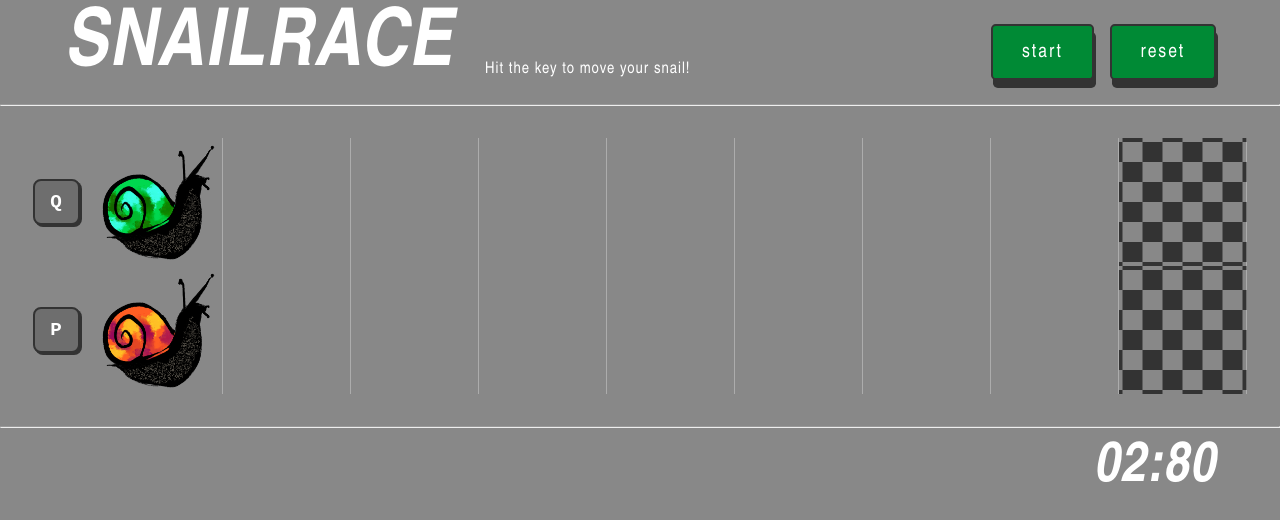
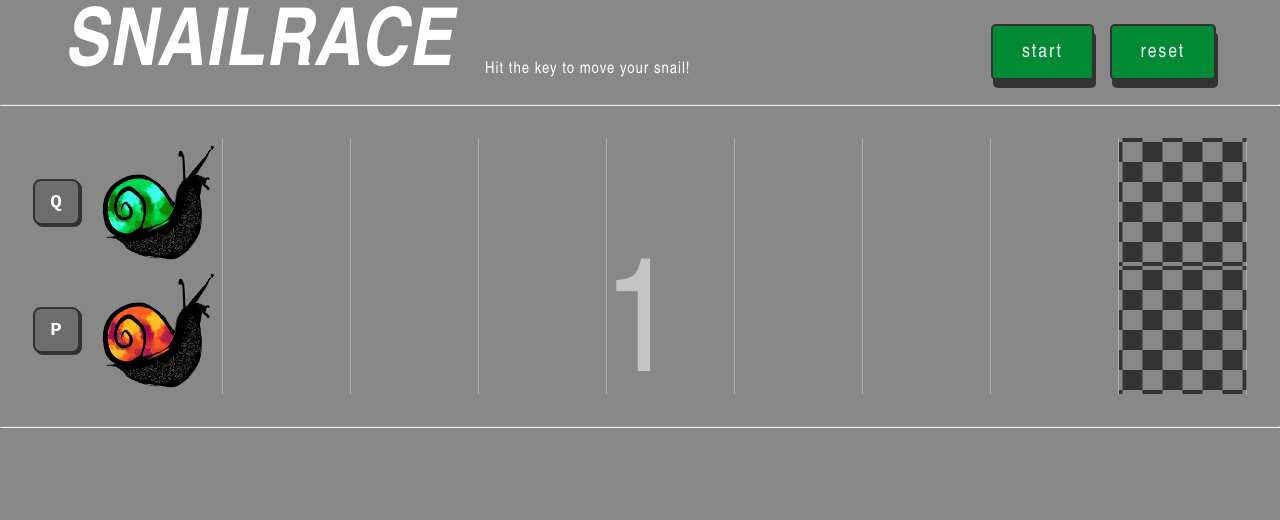
Before and after one commit to sulphite/snail-race, a plain HTML site: page index.html in a window 1280 px wide. Both pictures are taken after a click on the button "start". Drawn offline with Linux system fonts and the light colour scheme.

Commit message:
add countdown before game start

```diff
--- a/index.html
+++ b/index.html
@@ -9,6 +9,7 @@
 </head>
 
 <body>
+  <div id="countdown"></div>
   <header>
     <h1>SNAILRACE</h1>
     <p>Hit the key to move your snail!</p>
--- a/script.js
+++ b/script.js
@@ -1,6 +1,7 @@
-let gameOver = false
+let gameOver = true
 let intervalID
 const stopwatchDisplay = document.querySelector("#timer")
+const countdownDisplay = document.querySelector("#countdown")
 
 const stopwatch = () => {
   const start = Date.now();
@@ -37,7 +38,7 @@ const winCheck = (num) => {
     if (ele.classList.contains("active")) {
       gameOver = true;
       clearInterval(intervalID)
-      setTimeout(() => { window.alert(`${currentSnail} is the winner`) }, 100);
+      setTimeout(() => { window.alert(`${currentSnail} snail wins!!`) }, 100);
     }
   });
 };
@@ -61,13 +62,33 @@ const handleKeyPress = (e) => {
   };
 }
 
+const displayCountdown = (input) => {
+  countdownDisplay.textContent = input
+}
+
+// event listeners
+
+document.addEventListener("keyup", handleKeyPress);
 
 document.getElementById("start-button").addEventListener("click", () => {
-  if(intervalID) {
-    clearInterval(intervalID)
-  }
-  stopwatch();
-  document.addEventListener("keyup", handleKeyPress);
+  let count = 3
+  displayCountdown(count)
+  countdownDisplay.classList.remove("fade")
+  countdownInterval = setInterval(() => {
+    count--
+    displayCountdown(count)
+
+    if (count < 1) {
+      clearInterval(countdownInterval)
+      displayCountdown("GO!")
+      countdownDisplay.classList.add("fade")
+      if(intervalID) {
+        clearInterval(intervalID)
+      }
+      stopwatch();
+      gameOver = false;
+    }
+  }, 1000);
 })
 
 document.getElementById("reset-button").addEventListener("click", () => {
--- a/style.css
+++ b/style.css
@@ -133,3 +133,31 @@ button:active {
   margin: 0 auto;
   text-align: right;
 }
+
+#countdown {
+  position: fixed;
+  top: 0;
+  left: 0;
+  width: 100vw;
+  height: 100vh;
+  text-align: center;
+  font-size: 10rem;
+  padding: 30vh;
+  opacity: 50%;
+}
+
+.fade {
+  animation: 1s 1 forwards fade;
+}
+
+@keyframes fade {
+  0% {
+    opacity: 50%;
+    font-size: 10rem;
+  }
+
+  100% {
+    opacity: 0%;
+    font-size: 5rem;
+  }
+}
```
